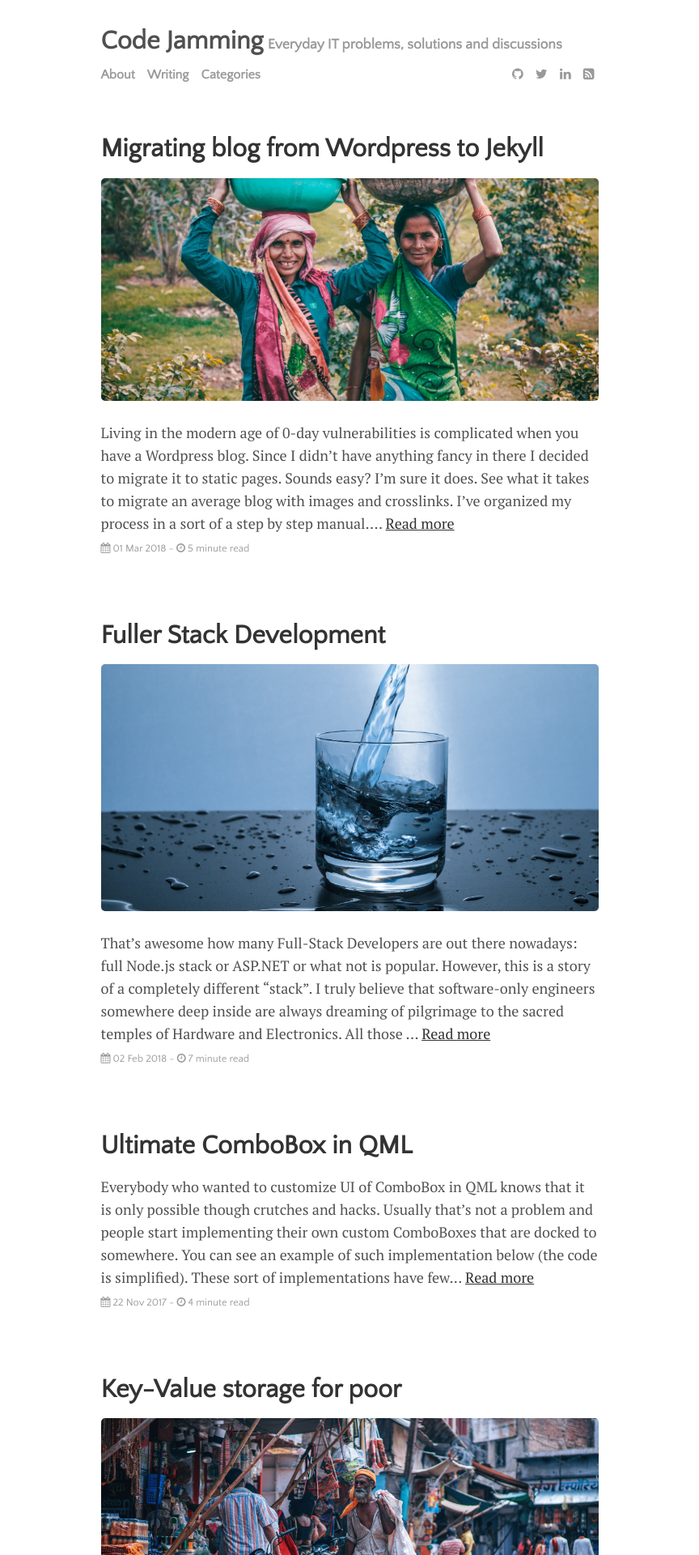
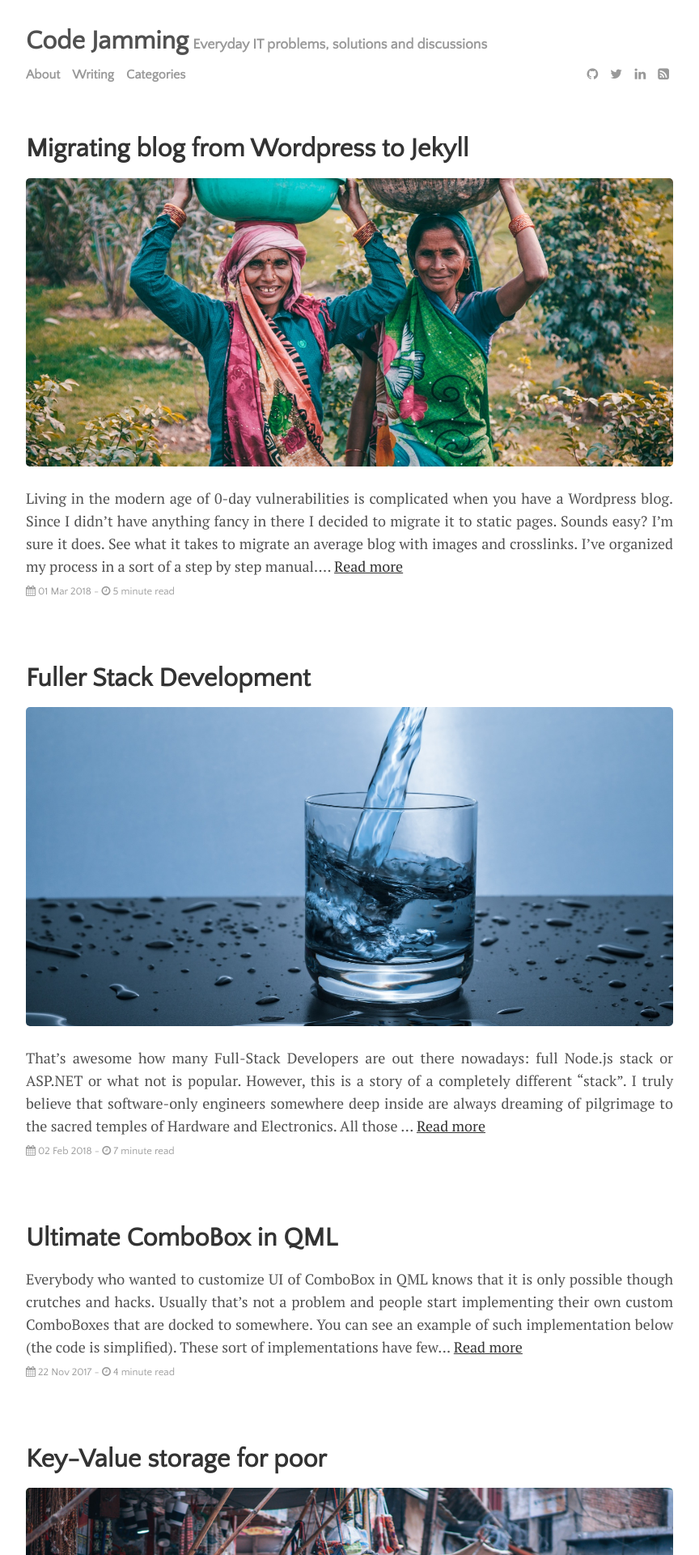
Before and after one commit to ribtoks/code-jamming, a Jekyll site: the page built from index.html, in a window 1280 px wide. Shown: the top 1920 px of the page at 81% size, without its empty margins (208-1072 px from the left). Built offline with Jekyll 4.4.1, drawn with Linux system fonts in a browser that asks for light colours; nearby versions of some CDN libraries; the list of posts is cut into pages by our own code.

Commit message:
Update main.css

```diff
--- a/assets/css/main.css
+++ b/assets/css/main.css
@@ -82,7 +82,7 @@ hr {
 .container {
   margin-left: auto;
   margin-right: auto;
-  width: 615px;
+  width: 800px;
 }
 
 /*48em*/
@@ -140,6 +140,7 @@ hr {
 
 .post-container {
   margin-bottom: 4rem;
+  text-align: justify;
 }
 
 .posts {
```
